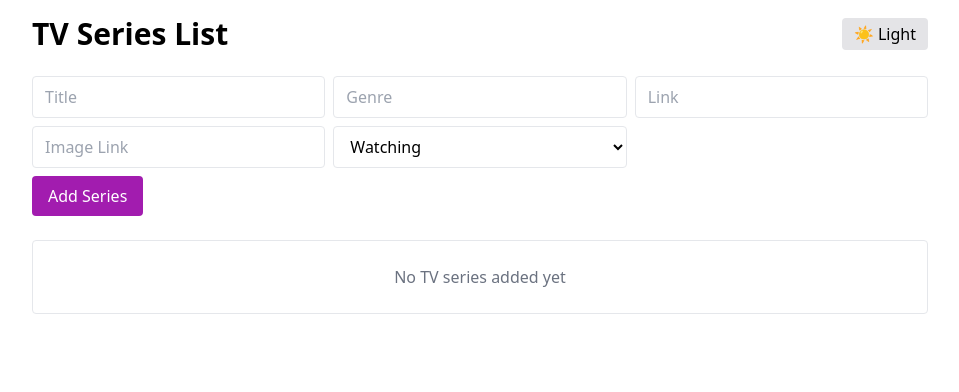
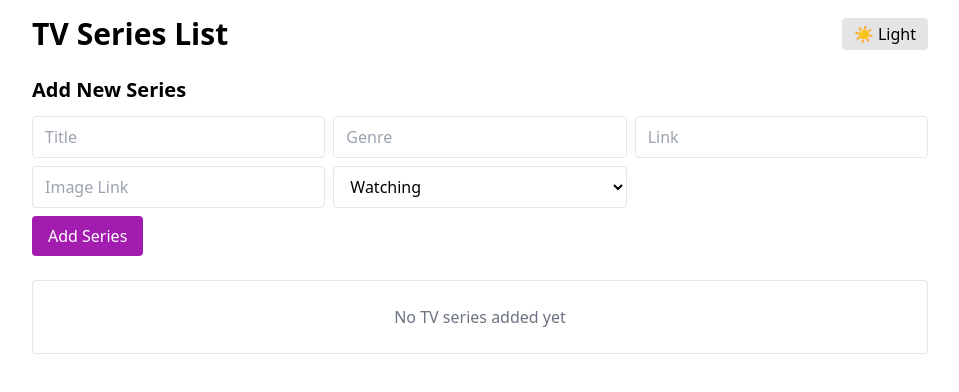
Before and after one commit to mirrerror/SimpleTVSeriesList, a React (Vite) app in the folder simple-tv-series-list/: page / in a window 1280 px wide. Shown: the top 392 px of the page, without its empty margins (160-1119 px from the left). Built offline with nearby package versions, Linux system fonts and the light colour scheme.

Commit message:
add a proper editing logic

```diff
--- a/simple-tv-series-list/src/App.jsx
+++ b/simple-tv-series-list/src/App.jsx
@@ -1,4 +1,4 @@
-import { useEffect, useState } from 'react'
+import { useEffect, useState, useRef } from 'react'
 import TVSeriesForm from './components/TVSeriesForm'
 import TVSeriesList from './components/TVSeriesList'
 import ThemeToggle from './components/ThemeToggle'
@@ -9,15 +9,44 @@ export default function App() {
         const stored = localStorage.getItem('tvSeries')
         return stored ? JSON.parse(stored) : []
     })
+    const [editingSeries, setEditingSeries] = useState(null)
+    const formRef = useRef(null)
 
     useEffect(() => {
         localStorage.setItem('tvSeries', JSON.stringify(series))
     }, [series])
 
+    useEffect(() => {
+        if (editingSeries && formRef.current) {
+            formRef.current.scrollIntoView({
+                behavior: 'smooth',
+                block: 'start'
+            })
+        }
+    }, [editingSeries])
+
     const addSeries = (newSeries) => setSeries([...series, newSeries])
+
     const removeSeries = (id) => setSeries(series.filter(s => s.id !== id))
+
     const rateSeries = (id, rating) => {
         setSeries(series.map(s => s.id === id ? { ...s, rating } : s))
+    }
+
+    const editSeries = (seriesData) => {
+        setEditingSeries(seriesData)
+    }
+
+    const updateSeries = (updatedSeries) => {
+        if (!updatedSeries) {
+            setEditingSeries(null)
+            return
+        }
+
+        setSeries(series.map(s =>
+            s.id === updatedSeries.id ? updatedSeries : s
+        ))
+        setEditingSeries(null)
     }
 
     return (
@@ -27,8 +56,19 @@ export default function App() {
                     <h1 className="text-3xl font-bold">TV Series List</h1>
                     <ThemeToggle />
                 </header>
-                <TVSeriesForm onAdd={addSeries} />
-                <TVSeriesList series={series} onRate={rateSeries} onRemove={removeSeries} />
+                <div ref={formRef}>
+                    <TVSeriesForm
+                        onAdd={addSeries}
+                        editSeries={editingSeries}
+                        onUpdate={updateSeries}
+                    />
+                </div>
+                <TVSeriesList
+                    series={series}
+                    onRate={rateSeries}
+                    onRemove={removeSeries}
+                    onEdit={editSeries}
+                />
             </div>
         </div>
     )
--- a/simple-tv-series-list/src/components/TVSeriesForm.jsx
+++ b/simple-tv-series-list/src/components/TVSeriesForm.jsx
@@ -1,22 +1,44 @@
-import { useState } from 'react'
+import { useState, useEffect } from 'react'
 import { nanoid } from 'nanoid'
 
-export default function TVSeriesForm({ onAdd }) {
+export default function TVSeriesForm({ onAdd, editSeries, onUpdate }) {
     const [title, setTitle] = useState('')
     const [genre, setGenre] = useState('')
     const [link, setLink] = useState('')
     const [imageLink, setImageLink] = useState('')
     const [status, setStatus] = useState('Watching')
+    const [isEditing, setIsEditing] = useState(false)
+    const [editId, setEditId] = useState(null)
 
-    const handleSubmit = (e) => {
-        e.preventDefault()
+    useEffect(() => {
+        if (editSeries) {
+            setTitle(editSeries.title || '')
+            setGenre(editSeries.genre || '')
+            setLink(editSeries.link || '')
+            setImageLink(editSeries.imageLink || '')
+            setStatus(editSeries.status || 'Watching')
+            setIsEditing(true)
+            setEditId(editSeries.id)
+        }
+    }, [editSeries])
 
+    const resetForm = () => {
+        setTitle('')
+        setGenre('')
+        setLink('')
+        setImageLink('')
+        setStatus('Watching')
+        setIsEditing(false)
+        setEditId(null)
+    }
+
+    const validateUrls = () => {
         if (link.trim()) {
             try {
                 new URL(link)
             } catch {
                 alert('Please enter a valid URL for the Link field.')
-                return
+                return false
             }
         }
 
@@ -25,19 +47,53 @@ export default function TVSeriesForm({ onAdd }) {
                 new URL(imageLink)
             } catch {
                 alert('Please enter a valid URL for the Image Link field.')
-                return
+                return false
             }
         }
+        return true
+    }
 
-        onAdd({ id: nanoid(), title, genre, status, link, imageLink })
-        setTitle('')
-        setGenre('')
-        setLink('')
-        setImageLink('')
+    const handleSubmit = (e) => {
+        e.preventDefault()
+
+        if (!validateUrls()) return
+
+        if (isEditing && editId) {
+            onUpdate({
+                id: editId,
+                title,
+                genre,
+                status,
+                link,
+                imageLink,
+                rating: editSeries?.rating
+            })
+        } else {
+            onAdd({
+                id: nanoid(),
+                title,
+                genre,
+                status,
+                link,
+                imageLink
+            })
+        }
+
+        resetForm()
+    }
+
+    const handleCancel = () => {
+        resetForm()
+        if (onUpdate) {
+            onUpdate(null)
+        }
     }
 
     return (
         <form onSubmit={handleSubmit} className="mb-6">
+            <h2 className="text-xl font-bold mb-3">
+                {isEditing ? 'Edit Series' : 'Add New Series'}
+            </h2>
             <div className="grid gap-2 grid-cols-1 md:grid-cols-3">
                 <input
                     type="text" placeholder="Title" required
@@ -68,9 +124,23 @@ export default function TVSeriesForm({ onAdd }) {
                     <option>Plan to Watch</option>
                 </select>
             </div>
-            <button type="submit" className="mt-2 px-4 py-2 bg-fuchsia-700 text-white rounded hover:bg-amber-500">
-                Add Series
-            </button>
+            <div className="flex gap-2 mt-2">
+                <button
+                    type="submit"
+                    className="px-4 py-2 bg-fuchsia-700 text-white rounded hover:bg-amber-500"
+                >
+                    {isEditing ? 'Update Series' : 'Add Series'}
+                </button>
+                {isEditing && (
+                    <button
+                        type="button"
+                        onClick={handleCancel}
+                        className="px-4 py-2 bg-gray-500 text-white rounded hover:bg-gray-600"
+                    >
+                        Cancel
+                    </button>
+                )}
+            </div>
         </form>
     )
 }
--- a/simple-tv-series-list/src/components/TVSeriesList.jsx
+++ b/simple-tv-series-list/src/components/TVSeriesList.jsx
@@ -1,10 +1,10 @@
 import defaultImage from '../assets/default-series-image.jpg';
 
-export default function TVSeriesList({ series, onRate, onRemove }) {
+export default function TVSeriesList({ series, onRate, onRemove, onEdit }) {
     const watchedSeries = series.filter(s => s.status === 'Watched');
     const otherSeries = series.filter(s => s.status !== 'Watched');
 
-    const SeriesCard = ({ series: s, onRemove }) => (
+    const SeriesCard = ({ series: s, onRate, onRemove, onEdit }) => (
         <div key={s.id} className="p-4 border rounded shadow dark:border-zinc-700 dark:bg-zinc-800">
             <div className="flex justify-between items-start">
                 <h2 className="text-xl font-semibold">{s.title}</h2>
@@ -24,7 +24,7 @@ export default function TVSeriesList({ series, onRate, onRemove }) {
                     </span>
                 )}
             </div>
-            <div className="mt-2 w-full h-[300px] overflow-hidden rounded">
+            <div className="mt-2 w-full h-64 overflow-hidden rounded">
                 <img
                     src={s.imageLink || defaultImage}
                     alt={`${s.title} image`}
@@ -49,7 +49,18 @@ export default function TVSeriesList({ series, onRate, onRemove }) {
                 </div>
             )}
             <div className="flex gap-2 mt-2">
-                <button onClick={() => onRemove(s.id)} className="bg-red-500 hover:bg-red-600 px-3 py-1 text-white rounded transition">Remove</button>
+                <button
+                    onClick={() => onEdit(s)}
+                    className="bg-blue-500 hover:bg-blue-600 px-3 py-1 text-white rounded transition"
+                >
+                    Edit
+                </button>
+                <button
+                    onClick={() => onRemove(s.id)}
+                    className="bg-red-500 hover:bg-red-600 px-3 py-1 text-white rounded transition"
+                >
+                    Remove
+                </button>
             </div>
         </div>
     );
@@ -63,7 +74,7 @@ export default function TVSeriesList({ series, onRate, onRemove }) {
                     </h2>
                     <div className="grid gap-4 grid-cols-1 md:grid-cols-2">
                         {watchedSeries.map(s => (
-                            <SeriesCard key={s.id} series={s} onRemove={onRemove} />
+                            <SeriesCard key={s.id} series={s} onRemove={onRemove} onEdit={onEdit} />
                         ))}
                     </div>
                 </div>
@@ -76,7 +87,7 @@ export default function TVSeriesList({ series, onRate, onRemove }) {
                     </h2>
                     <div className="grid gap-4 grid-cols-1 md:grid-cols-2">
                         {otherSeries.map(s => (
-                            <SeriesCard key={s.id} series={s} onRemove={onRemove} />
+                            <SeriesCard key={s.id} series={s} onRemove={onRemove} onEdit={onEdit} />
                         ))}
                     </div>
                 </div>
```
